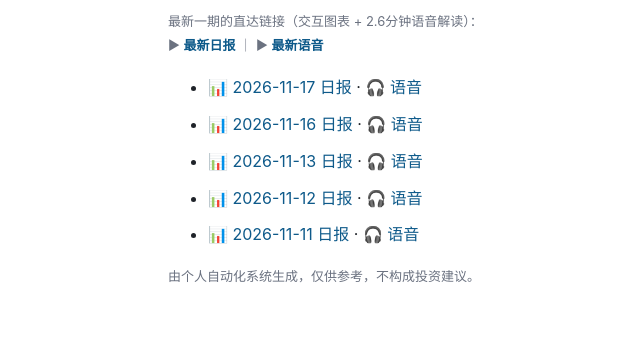
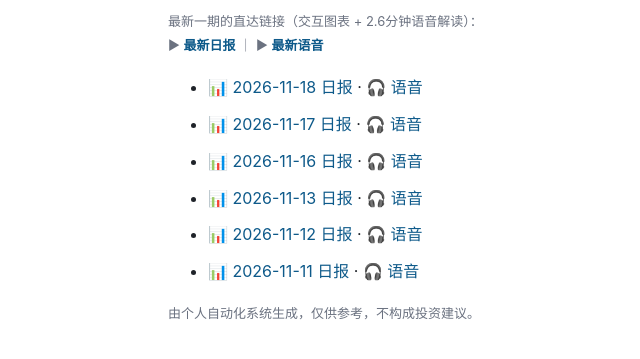
Before and after one commit to XU-Malice/finance-daily, a plain HTML site: page index.html in a window 1280 px wide. Shown: the part 63-422 px from the top of the page, without its empty margins (132-772 px from the left). Drawn offline with Linux system fonts and the light colour scheme.

Commit message:
更新目录

```diff
--- a/index.html
+++ b/index.html
@@ -6,6 +6,7 @@ h1{font-size:20px;border-left:4px solid #b3261e;padding-left:10px}a{color:#0e5a8
 <p class="tip">最新一期的直达链接（交互图表 + 2.6分钟语音解读）：<br>
 ▶ <a href="latest.html"><b>最新日报</b></a> ｜ ▶ <a href="latest.mp3"><b>最新语音</b></a></p>
 <ul>
+<li><a href="reports/2026-11-18.html">📊 2026-11-18 日报</a> · <a href="voice/2026-11-18.mp3">🎧 语音</a></li>
 <li><a href="reports/2026-11-17.html">📊 2026-11-17 日报</a> · <a href="voice/2026-11-17.mp3">🎧 语音</a></li>
 <li><a href="reports/2026-11-16.html">📊 2026-11-16 日报</a> · <a href="voice/2026-11-16.mp3">🎧 语音</a></li>
 <li><a href="reports/2026-11-13.html">📊 2026-11-13 日报</a> · <a href="voice/2026-11-13.mp3">🎧 语音</a></li>
```
